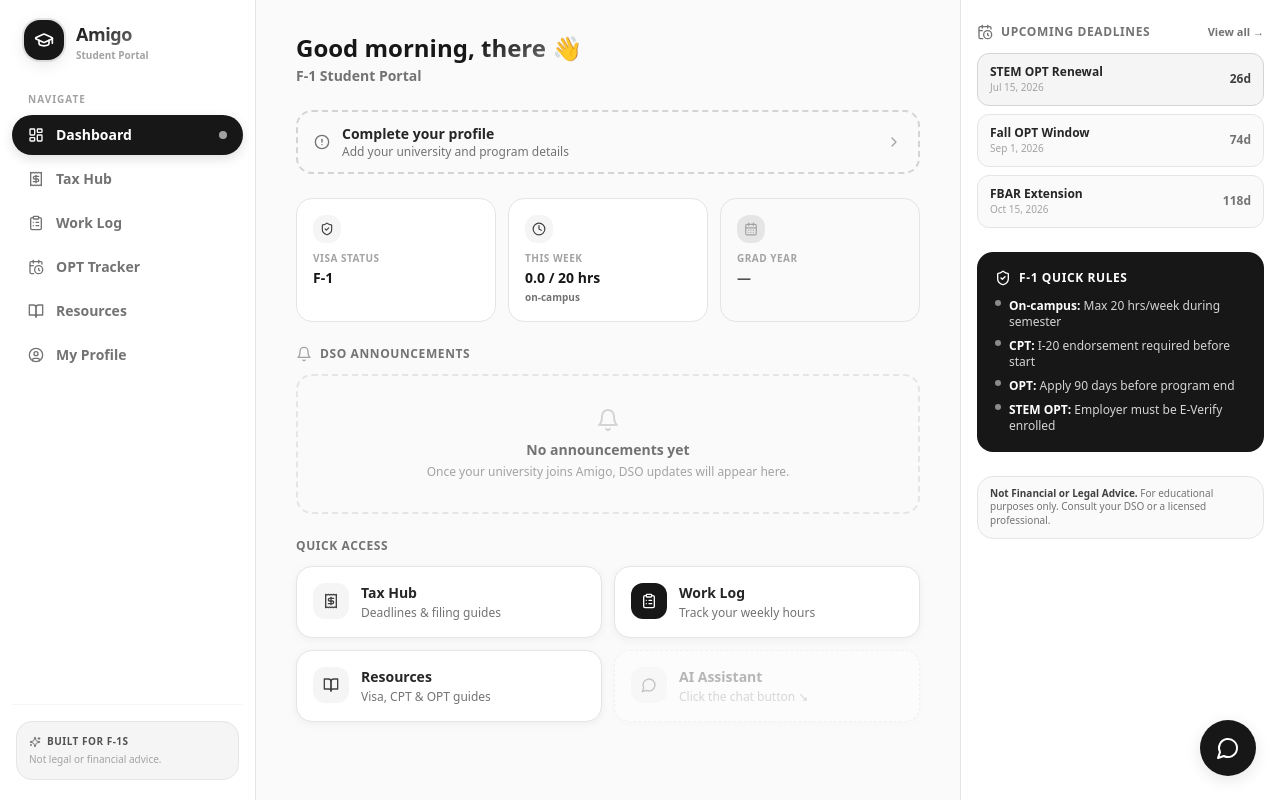
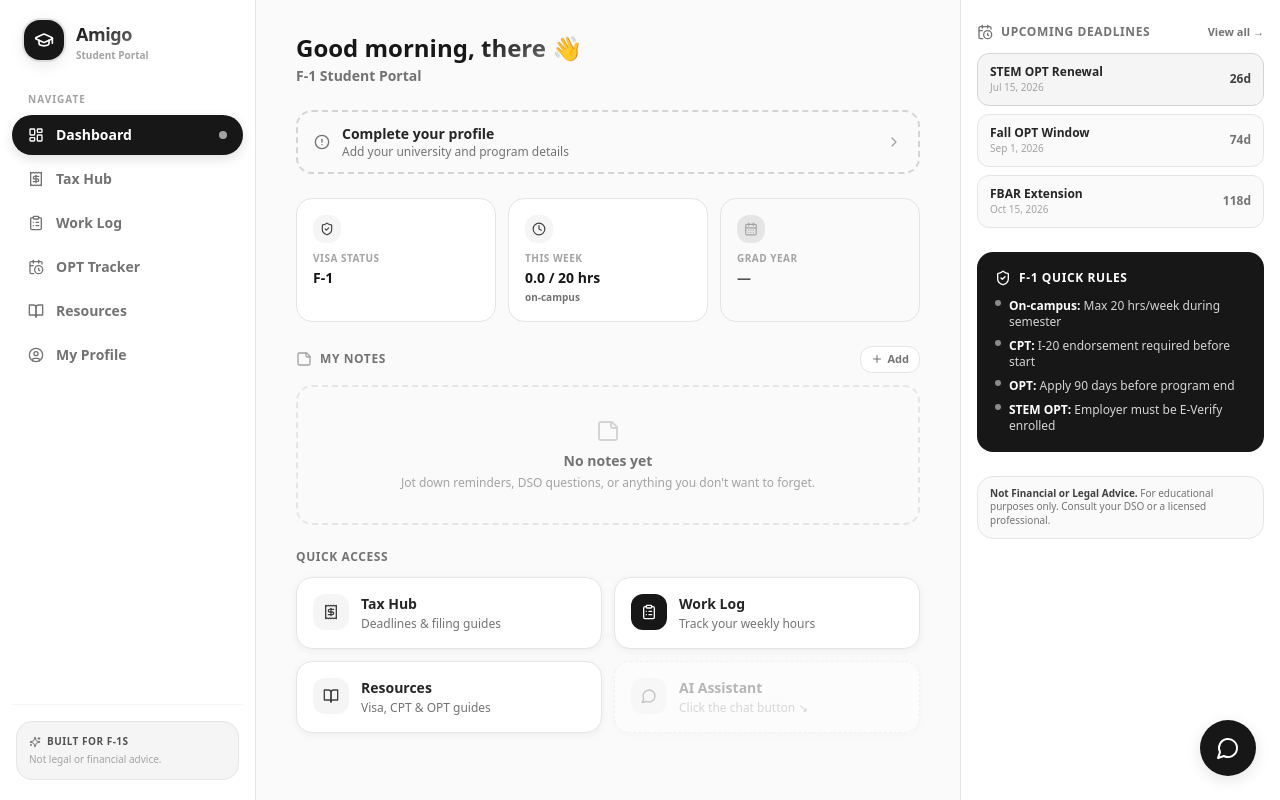
Before and after one commit to suchitra0806/amigo, a Next.js app: page /dashboard in a window 1280 px wide. Built offline with nearby package versions, Linux system fonts and the light colour scheme.

Commit message:
notes section

```diff
--- a/app/(main)/dashboard/page.tsx
+++ b/app/(main)/dashboard/page.tsx
@@ -6,7 +6,7 @@
 import {
   GraduationCap, ShieldCheck, Clock, CalendarDays,
   Receipt, ClipboardList, BookOpen, MessageCircle,
-  Bell, ChevronRight, AlertCircle,
+  StickyNote, ChevronRight, AlertCircle, Plus, Trash2,
 } from 'lucide-react';
 import { cn } from '@/lib/utils';
 import type { VisaStatus } from '@/types/database';
@@ -23,6 +23,12 @@
   week_start: string;
   hours_worked: number;
   work_type: string;
+};
+
+type Note = {
+  id: string;
+  text: string;
+  created_at: string;
 };
 
 const QUICK_ACTIONS = [
@@ -53,8 +59,11 @@
 ];
 
 export default function DashboardPage() {
-  const [profile, setProfile] = useState<StoredProfile | null>(null);
+  const [profile, setProfile]   = useState<StoredProfile | null>(null);
   const [workLogs, setWorkLogs] = useState<LocalLog[]>([]);
+  const [notes, setNotes]       = useState<Note[]>([]);
+  const [noteInput, setNoteInput] = useState('');
+  const [showNoteInput, setShowNoteInput] = useState(false);
 
   useEffect(() => {
     const rawProfile = localStorage.getItem('amigo_profile');
@@ -62,7 +71,29 @@
 
     const rawLogs = localStorage.getItem('amigo_work_logs');
     if (rawLogs) setWorkLogs(JSON.parse(rawLogs));
+
+    const rawNotes = localStorage.getItem('amigo_notes');
+    if (rawNotes) setNotes(JSON.parse(rawNotes));
   }, []);
+
+  function addNote() {
+    const text = noteInput.trim();
+    if (!text) return;
+    const updated = [
+      { id: crypto.randomUUID(), text, created_at: new Date().toISOString() },
+      ...notes,
+    ];
+    setNotes(updated);
+    localStorage.setItem('amigo_notes', JSON.stringify(updated));
+    setNoteInput('');
+    setShowNoteInput(false);
+  }
+
+  function deleteNote(id: string) {
+    const updated = notes.filter(n => n.id !== id);
+    setNotes(updated);
+    localStorage.setItem('amigo_notes', JSON.stringify(updated));
+  }
 
   const thisMonday = format(startOfWeek(new Date(), { weekStartsOn: 1 }), 'yyyy-MM-dd');
   const onCampusHours = workLogs
@@ -132,28 +163,61 @@
         />
       </div>
 
-      {/* DSO Announcements */}
+      {/* My Notes */}
       <section>
         <div className="mb-3 flex items-center gap-2">
-          <Bell className="h-4 w-4 text-neutral-400" />
+          <StickyNote className="h-4 w-4 text-neutral-400" />
           <h2 className="text-xs font-black uppercase tracking-wider text-neutral-500">
-            DSO Announcements
+            My Notes
           </h2>
-          {profile?.university && (
-            <span className="ml-1 rounded-full bg-neutral-100 px-2 py-0.5 text-[10px] font-bold text-neutral-500">
-              {profile.university}
-            </span>
-          )}
+          <button
+            onClick={() => setShowNoteInput(v => !v)}
+            className="ml-auto flex items-center gap-1 rounded-xl border border-neutral-200 bg-white px-2.5 py-1 text-[11px] font-bold text-neutral-500 hover:border-neutral-400 hover:text-neutral-900 transition-all"
+          >
+            <Plus className="h-3 w-3" />
+            Add
+          </button>
         </div>
-        <div className="rounded-2xl border-2 border-dashed border-neutral-200 bg-neutral-50 px-4 py-8 text-center">
-          <Bell className="mx-auto mb-2 h-6 w-6 text-neutral-300" />
-          <p className="text-sm font-bold text-neutral-500">No announcements yet</p>
-          <p className="mt-1 text-xs text-neutral-400 font-medium">
-            {profile?.university
-              ? `${profile.university} hasn't posted any updates yet.`
-              : 'Once your university joins Amigo, DSO updates will appear here.'}
-          </p>
-        </div>
+
+        {showNoteInput && (
+          <div className="mb-2 flex gap-2">
+            <input
+              autoFocus
+              type="text"
+              value={noteInput}
+              onChange={e => setNoteInput(e.target.value)}
+              onKeyDown={e => { if (e.key === 'Enter') addNote(); if (e.key === 'Escape') { setShowNoteInput(false); setNoteInput(''); } }}
+              placeholder="e.g. Ask DSO about I-20 renewal…"
+              className="input flex-1 text-sm"
+            />
+            <button onClick={addNote} className="btn-primary text-xs px-3">Save</button>
+          </div>
+        )}
+
+        {notes.length === 0 ? (
+          <div className="rounded-2xl border-2 border-dashed border-neutral-200 bg-neutral-50 px-4 py-8 text-center">
+            <StickyNote className="mx-auto mb-2 h-6 w-6 text-neutral-300" />
+            <p className="text-sm font-bold text-neutral-500">No notes yet</p>
+            <p className="mt-1 text-xs text-neutral-400 font-medium">
+              Jot down reminders, DSO questions, or anything you don't want to forget.
+            </p>
+          </div>
+        ) : (
+          <div className="space-y-2">
+            {notes.map(note => (
+              <div key={note.id} className="card flex items-start gap-3 p-3.5">
+                <p className="flex-1 text-sm font-medium text-neutral-700 leading-snug">{note.text}</p>
+                <button
+                  onClick={() => deleteNote(note.id)}
+                  className="flex-shrink-0 rounded-lg p-1 text-neutral-300 hover:bg-neutral-100 hover:text-neutral-600 transition-colors"
+                  aria-label="Delete note"
+                >
+                  <Trash2 className="h-3.5 w-3.5" />
+                </button>
+              </div>
+            ))}
+          </div>
+        )}
       </section>
 
       {/* Quick access */}
```
